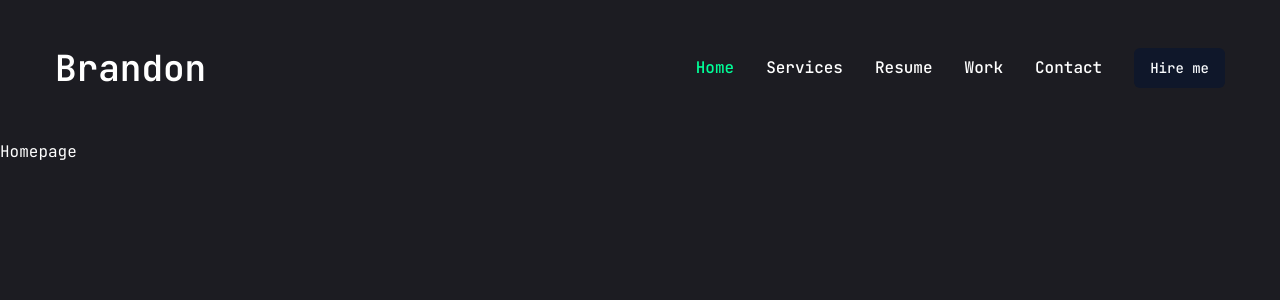
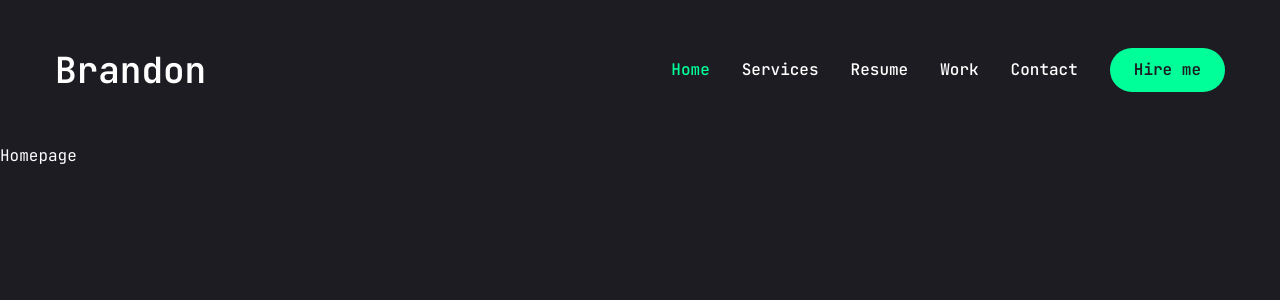
Before and after one commit to btjandra15/Portfolio, a Next.js app: page / in a window 1280 px wide. Shown: the top 300 px of the page. Built offline with nearby package versions, Linux system fonts and the light colour scheme.

Commit message:
Finished Navbar & Mobile Nav

```diff
--- a/app/layout.jsx
+++ b/app/layout.jsx
@@ -1,8 +1,6 @@
 import { JetBrains_Mono } from "next/font/google";
 import "./globals.css";
 import Header from "@/components/Header";
-import PageTransition from "@/components/Animation/PageTransition";
-import StairTransition from "@/components/Animation/StairTransition";
 
 const jetbrainsMono = JetBrains_Mono({
   subsets: ["latin"],
@@ -20,11 +18,7 @@
     <html lang="en">
       <body className={jetbrainsMono.variable}>
         <Header/>
-        <StairTransition/>
-
-        <PageTransition>
-          {children}
-        </PageTransition>
+        {children}
       </body>
     </html>
   );
--- a/components/Animation/PageTransition.jsx
+++ /dev/null
@@ -1,26 +0,0 @@
-"use client";
-
-import { AnimatePresence, motion } from "framer-motion";
-import { usePathname } from "next/navigation";
-
-const PageTransition = ({children}) => {
-    const pathname = usePathname();
-
-    return (
-        <AnimatePresence>
-            <div key={pathname}>
-                <motion.div
-                    initial={{opacity: 1}}
-                    animate={{opacity: 0, transition: {delay: 1, duration: 0.2, ease: "easeInOut"}}}
-                    className="h-screen w-screen fixed bg-primary top-0 pointer-events-none"
-                >
-
-                </motion.div>
-
-                {children}
-            </div>
-        </AnimatePresence>
-    )
-}
-
-export default PageTransition
--- a/components/Animation/StairTransition.jsx
+++ /dev/null
@@ -1,23 +0,0 @@
-"use client"
-
-import { AnimatePresence, motion } from "framer-motion";
-import { usePathname } from "next/navigation";
-import Stairs from "./Stairs";
-
-const StairTransition = () => {
-  const pathname = usePathname();
-
-  return (
-    <>
-      <AnimatePresence mode='wait'>
-        <div key={pathname}>
-          <div className="h-screen w-screen fixed top-0 left-0 right-0 pointer-events-none z-40 flex">
-            <Stairs/>
-          </div>
-        </div>
-      </AnimatePresence>
-    </>
-  )
-}
-
-export default StairTransition;
--- a/components/Animation/Stairs.jsx
+++ /dev/null
@@ -1,39 +0,0 @@
-import { motion } from "framer-motion";
-
-const Stairs = () => {
-  const stairAnimation = {
-    inital: {
-      top: "0%",
-    },
-    animate: {
-      top: "100%",
-    },
-    exit: {
-      top: ["100%", "0%"],
-    },
-  };
-
-  const reverseIndex = (index) => {
-    const totalSteps = 6;
-
-    return totalSteps - index - 1;
-  }
-
-  return <>
-    {[...Array(6)].map((_, index) => {
-      return (
-        <motion.div
-          key={index}
-          variants={stairAnimation}
-          initial="inital"
-          animate="animate"
-          exit="exit"
-          transition={{duration: 0.4, ease:"easeInOut", delay: reverseIndex(index) * 0.1}}
-          className="h-full w-full bg-white relative"
-        />
-      )
-    })}
-  </>
-}
-
-export default Stairs;
--- a/components/Header.jsx
+++ b/components/Header.jsx
@@ -2,6 +2,7 @@
 import Link from 'next/link'
 import { Button } from './ui/button'
 import Nav from './Nav'
+import MobileNav from './MobileNav'
 
 const Header = () => {
   return (
@@ -22,7 +23,7 @@
             </div>
 
             <div className="xl:hidden">
-
+                <MobileNav/>
             </div>
         </div>
     </header>
--- /dev/null
+++ b/components/MobileNav.jsx
@@ -0,0 +1,57 @@
+"use client";
+
+import {Sheet, SheetContent, SheetTrigger} from '@/components/ui/sheet'
+import {usePathname} from 'next/navigation'
+import Link from 'next/link';
+import { CiMenuFries} from 'react-icons/ci'
+
+const MobileNav = () => {
+    const links = [
+        {
+            name: 'Home',
+            path: '/'
+        },
+        {
+            name: 'Services',
+            path: '/services'
+        },
+        {
+            name: 'Resume',
+            path: '/resume'
+        },
+        {
+            name: 'Work',
+            path: '/work'
+        },
+        {
+            name: 'Contact',
+            path: '/contact'
+        }
+    ]
+
+    const pathname = usePathname();
+
+    return (
+        <Sheet>
+            <SheetTrigger className='flex justify-center items center'>
+                <CiMenuFries className='text-[32px] text-accent'/>
+            </SheetTrigger>
+
+            <SheetContent className="flex flex-col">
+                <div className="mt-32 mb-40 text-center text-2xl">
+                    <Link href="/">
+                        <h1 className='text-4xl font-semibold'>Brandon</h1>
+                    </Link>
+                </div>
+
+                <nav className='flex flex-col justify-center items-center gap-8'>
+                    {links.map((link, index) => {
+                        return <Link href={link.path} key={index} className={`${link.path == pathname && "text-accent border-b-2 border-accent"}text-xl capitalize hover:text-accent transition-all`}>{link.name}</Link>
+                    })}
+                </nav>
+            </SheetContent>
+        </Sheet>
+    )
+}
+
+export default MobileNav
--- a/components/ui/button.jsx
+++ b/components/ui/button.jsx
@@ -1,29 +1,21 @@
 import * as React from "react"
 import { Slot } from "@radix-ui/react-slot"
 import { cva } from "class-variance-authority";
-
 import { cn } from "@/lib/utils"
 
 const buttonVariants = cva(
-  "inline-flex items-center justify-center whitespace-nowrap rounded-md text-sm font-medium ring-offset-white transition-colors focus-visible:outline-none focus-visible:ring-2 focus-visible:ring-slate-950 focus-visible:ring-offset-2 disabled:pointer-events-none disabled:opacity-50 dark:ring-offset-slate-950 dark:focus-visible:ring-slate-300",
+  "inline-flex items-center justify-center whitespace-nowrap rounded-full text-base font-semibold ring-offset-white transition-colors",
   {
     variants: {
       variant: {
-        default: "bg-slate-900 text-slate-50 hover:bg-slate-900/90 dark:bg-slate-50 dark:text-slate-900 dark:hover:bg-slate-50/90",
-        destructive:
-          "bg-red-500 text-slate-50 hover:bg-red-500/90 dark:bg-red-900 dark:text-slate-50 dark:hover:bg-red-900/90",
-        outline:
-          "border border-slate-200 bg-white hover:bg-slate-100 hover:text-slate-900 dark:border-slate-800 dark:bg-slate-950 dark:hover:bg-slate-800 dark:hover:text-slate-50",
-        secondary:
-          "bg-slate-100 text-slate-900 hover:bg-slate-100/80 dark:bg-slate-800 dark:text-slate-50 dark:hover:bg-slate-800/80",
-        ghost: "hover:bg-slate-100 hover:text-slate-900 dark:hover:bg-slate-800 dark:hover:text-slate-50",
-        link: "text-slate-900 underline-offset-4 hover:underline dark:text-slate-50",
+        default: "bg-accent text-primary hover:bg-accent-hover",
+        primary: "bg-primary text-white",
+        outline: 'border border-accent bg-transparent text-accent hover:bg-accent hover:text-primary'
       },
       size: {
-        default: "h-10 px-4 py-2",
-        sm: "h-9 rounded-md px-3",
-        lg: "h-11 rounded-md px-8",
-        icon: "h-10 w-10",
+        default: "h-[44px] px-6",
+        sm: "h-[48px] px-6",
+        lg: "h-[56px] px-8 text-sm uppercase tracking-[2px]",
       },
     },
     defaultVariants: {
@@ -35,6 +27,7 @@
 
 const Button = React.forwardRef(({ className, variant, size, asChild = false, ...props }, ref) => {
   const Comp = asChild ? Slot : "button"
+
   return (
     (<Comp
       className={cn(buttonVariants({ variant, size, className }))}
@@ -42,6 +35,7 @@
       {...props} />)
   );
 })
+
 Button.displayName = "Button"
 
 export { Button, buttonVariants }
--- a/components/ui/sheet.jsx
+++ b/components/ui/sheet.jsx
@@ -2,18 +2,13 @@
 import * as React from "react"
 import * as SheetPrimitive from "@radix-ui/react-dialog"
 import { cva } from "class-variance-authority";
-import { X } from "lucide-react"
-
 import { cn } from "@/lib/utils"
+import {IoMdClose} from 'react-icons/io'
 
 const Sheet = SheetPrimitive.Root
-
 const SheetTrigger = SheetPrimitive.Trigger
-
 const SheetClose = SheetPrimitive.Close
-
 const SheetPortal = SheetPrimitive.Portal
-
 const SheetOverlay = React.forwardRef(({ className, ...props }, ref) => (
   <SheetPrimitive.Overlay
     className={cn(
@@ -26,7 +21,7 @@
 SheetOverlay.displayName = SheetPrimitive.Overlay.displayName
 
 const sheetVariants = cva(
-  "fixed z-50 gap-4 bg-white p-6 shadow-lg transition ease-in-out data-[state=open]:animate-in data-[state=closed]:animate-out data-[state=closed]:duration-300 data-[state=open]:duration-500 dark:bg-slate-950",
+  "fixed z-50 gap-4 bg-primary p-6 shadow-lg transition ease-in-out data-[state=open]:animate-in data-[state=closed]:animate-out data-[state=closed]:duration-300 data-[state=open]:duration-500 dark:bg-slate-950",
   {
     variants: {
       side: {
@@ -35,7 +30,7 @@
           "inset-x-0 bottom-0 border-t data-[state=closed]:slide-out-to-bottom data-[state=open]:slide-in-from-bottom",
         left: "inset-y-0 left-0 h-full w-3/4 border-r data-[state=closed]:slide-out-to-left data-[state=open]:slide-in-from-left sm:max-w-sm",
         right:
-          "inset-y-0 right-0 h-full w-3/4  border-l data-[state=closed]:slide-out-to-right data-[state=open]:slide-in-from-right sm:max-w-sm",
+          "inset-y-0 right-0 h-full w-3/4 data-[state=closed]:slide-out-to-right data-[state=open]:slide-in-from-right sm:max-w-sm",
       },
     },
     defaultVariants: {
@@ -49,9 +44,9 @@
     <SheetOverlay />
     <SheetPrimitive.Content ref={ref} className={cn(sheetVariants({ side }), className)} {...props}>
       {children}
-      <SheetPrimitive.Close
-        className="absolute right-4 top-4 rounded-sm opacity-70 ring-offset-white transition-opacity hover:opacity-100 focus:outline-none focus:ring-2 focus:ring-slate-950 focus:ring-offset-2 disabled:pointer-events-none data-[state=open]:bg-slate-100 dark:ring-offset-slate-950 dark:focus:ring-slate-300 dark:data-[state=open]:bg-slate-800">
-        <X className="h-4 w-4" />
+
+      <SheetPrimitive.Close className="absolute right-8 top-8 transition-opacity outline-none">
+        <IoMdClose className="text-3xl text-accent" />
         <span className="sr-only">Close</span>
       </SheetPrimitive.Close>
     </SheetPrimitive.Content>
--- a/package.json
+++ b/package.json
@@ -22,6 +22,7 @@
     "next": "14.2.7",
     "react": "^18",
     "react-dom": "^18",
+    "react-icons": "^5.3.0",
     "tailwind-merge": "^2.5.2",
     "tailwindcss-animate": "^1.0.7"
   },
```
Also changed, not shown: 1 other file (tests, documents, lock files or other folders).
